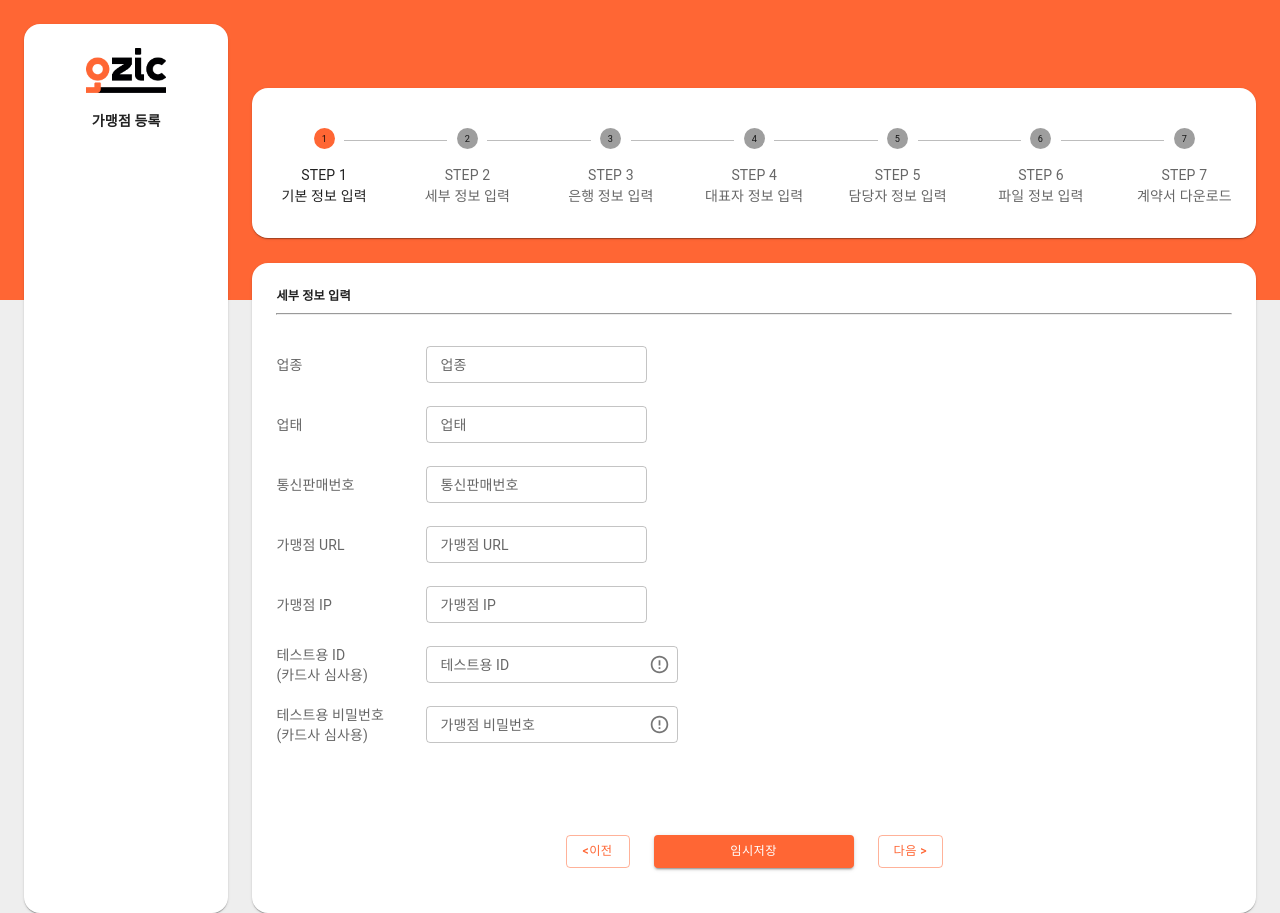
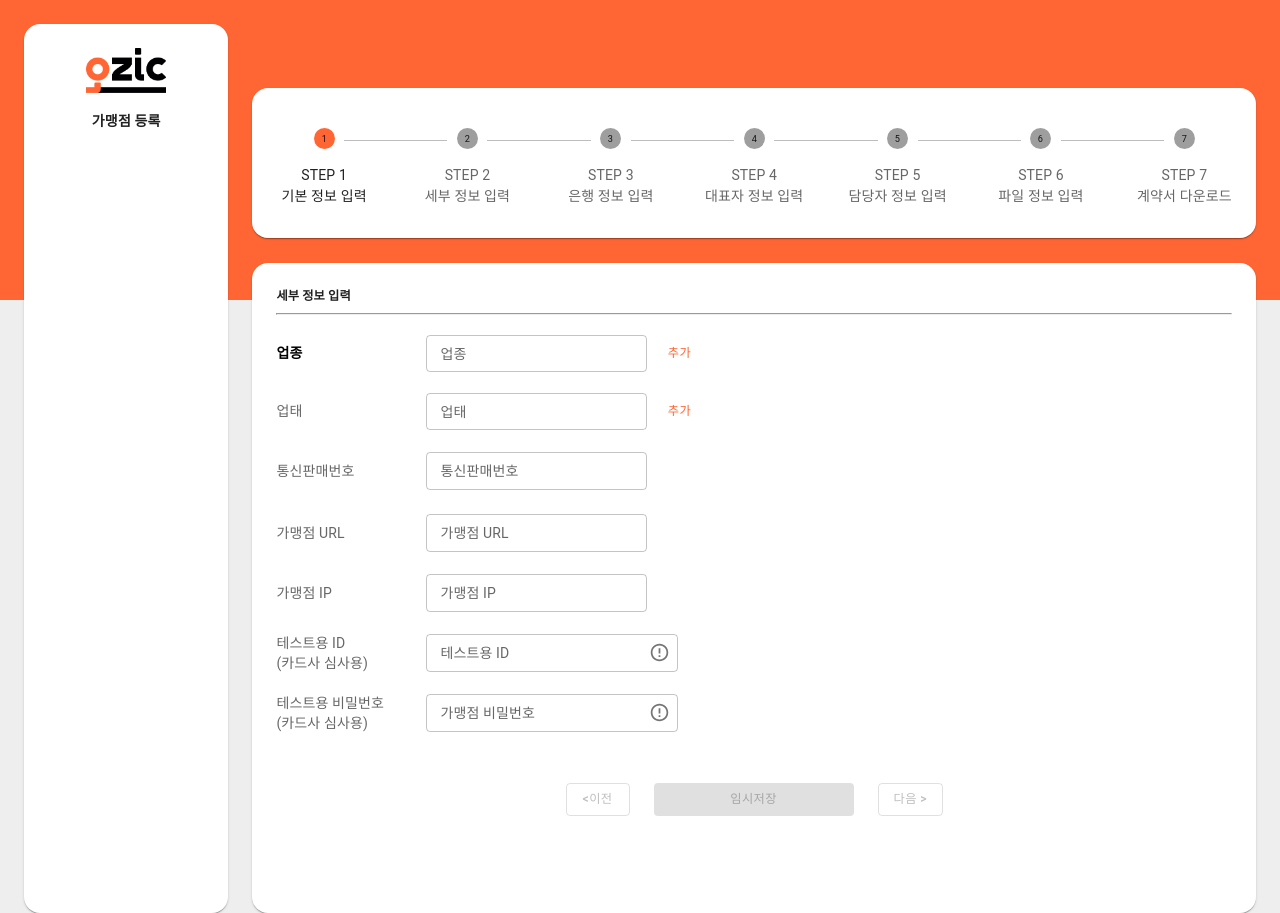
Before and after one commit to tamoimi/ozic-step, a React (Create React App) app: page / in a window 1280 px wide. Built offline with nearby package versions, Linux system fonts and the light colour scheme.

Commit message:
Feat: 업종 및 업태 버튼 추가 삭제 구현

```diff
--- a/src/components/Merchants/Step2.jsx
+++ b/src/components/Merchants/Step2.jsx
@@ -1,22 +1,33 @@
-import React from "react"; // eslint-disable-line no-unused-vars
+import React, { useState } from "react"; // eslint-disable-line no-unused-vars
 import InputLabel from "@mui/material/InputLabel";
 import Button from "@mui/material/Button";
 import Paper from "@mui/material/Paper";
 import Typography from "@mui/material/Typography";
-import { useForm } from "react-hook-form";
+import { Controller, useForm } from "react-hook-form";
 import TextField from "@mui/material/TextField";
 import { Stack } from "@mui/system";
 import IconButton from "@mui/material/IconButton";
 import InputAdornment from "@mui/material/InputAdornment/InputAdornment";
 import ErrorOutline from "@mui/icons-material/ErrorOutline";
 import Tooltip from "@mui/material/Tooltip";
+import Chip from "@mui/material/Chip";
+import { Alert } from "@mui/material";
 
 const Step2 = ({ setCurrentStepProp }) => {
   const {
     register,
     handleSubmit,
-    formState: { errors, isDirty },
-  } = useForm();
+    control,
+    setValue,
+    getValues,
+    formState: { errors, isValid },
+  } = useForm({
+    mode: "onChange",
+    defaultValues: {
+      business: "",
+    },
+  });
+
   const onSubmit = (data) => {
     console.log("step2 에서 다음으로 클릭 됨");
     setCurrentStepProp((prev) => prev + 1);
@@ -24,6 +35,40 @@ const Step2 = ({ setCurrentStepProp }) => {
   const onClick = (data) => {
     console.log("step2에서 이전으로 클릭 됨");
     setCurrentStepProp((prev) => prev - 1);
+  };
+
+  //dynamic list - 업종
+  const [businessList, setBusinessList] = useState([]);
+
+  //add list
+  const addList = () => {
+    if (businessList.length > 4) {
+      alert("5개면 충분");
+      setValue("business", "");
+      return;
+    }
+
+    const businessValue = getValues("business");
+    if (businessValue.trim() === "") return;
+    setBusinessList((prev) => [...prev, businessValue]);
+    setValue("business", "");
+  };
+
+  //delete list
+  const deleteItem = (index) => {
+    let temp = businessList.filter((item, i) => i !== index);
+    setBusinessList(temp);
+  };
+  //validBusiness check
+  const validBusiness = () => {
+    return businessList.length > 0;
+  };
+
+  //keyPress
+  const handleOnKeyPress = (e) => {
+    if (e.key === "Enter") {
+      addList();
+    }
   };
 
   return (
@@ -34,51 +79,111 @@ const Step2 = ({ setCurrentStepProp }) => {
           height: 650,
           p: 3,
           borderRadius: 4,
-          marginTop: 3,
+          mt: 3,
         }}
       >
         <Typography variant="subtitle2" sx={{ fontWeight: "bold" }}>
           세부 정보 입력
         </Typography>
         <hr />
+
         <form onSubmit={handleSubmit(onSubmit)}>
-          <Stack sx={{ marginTop: "20px" }}>
-            <Stack direction="row" alignItems="center" height="60px">
-              <InputLabel htmlFor="business" sx={{ width: 150 }}>
+          {/* 세부 정보 입력폼 Stack */}
+          <Stack sx={{ mt: "20px" }}>
+            <Stack direction="row" alignItems="center">
+              <InputLabel
+                htmlFor="business"
+                sx={{ width: 150, fontWeight: "bold", color: "black" }}
+              >
                 업종
               </InputLabel>
-              <TextField
-                id="business"
-                label="업종"
-                size="small"
-                error={!!errors.business}
-                helperText={errors.business ? errors.business.message : ""}
-                {...register("business", {
-                  required: "업종은 필수값 입니다.",
-                })}
-              />
-              <br />
-            </Stack>
-            <Stack direction="row" alignItems="center" height="60px">
-              <InputLabel htmlFor="businessStatus" sx={{ width: 150 }}>
-                업태
-              </InputLabel>
-              <TextField
-                id="businessStatus"
-                label="업태"
-                size="small"
-                error={!!errors.businessStatus}
-                helperText={
-                  errors.businessStatus ? errors.businessStatus.message : ""
-                }
-                {...register("businessStatus", {
-                  required: "업태는 필수값 입니다.",
-                })}
-              />
+              <Controller
+                name={"business"}
+                control={control}
+                render={({ field: { value, onChange } }) => (
+                  <TextField
+                    label="업종"
+                    size="small"
+                    value={value}
+                    onChange={onChange}
+                    error={!!errors.business}
+                    onKeyPress={handleOnKeyPress}
+                  />
+                )}
+              ></Controller>
+              <Button onClick={addList}> 추가</Button>
               <br />
             </Stack>
 
-            <Stack direction="row" alignItems="center" height="60px">
+            <Stack direction="row" alignItems="center">
+              <InputLabel htmlFor="business" sx={{ width: 150 }}>
+                {/* 업종리스트 */}
+              </InputLabel>
+              <Stack direction="row" spacing={1} sx={{ mt: 1 }}>
+                {businessList.length > 0 &&
+                  businessList.map((item, i) => (
+                    <Chip
+                      key={i}
+                      label={item}
+                      sx={{ mb: 1, mb: 2 }}
+                      size="small"
+                      variant="outlined"
+                      onDelete={() => deleteItem(i)}
+                    ></Chip>
+                  ))}
+              </Stack>
+              <br />
+            </Stack>
+
+            <Stack direction="row" alignItems="center">
+              <InputLabel htmlFor="business" sx={{ width: 150 }}>
+                업태
+              </InputLabel>
+              <Controller
+                name={"business"}
+                // businessStatus
+                control={control}
+                render={({ field: { value, onChange } }) => (
+                  <TextField
+                    label="업태"
+                    size="small"
+                    value={value}
+                    onChange={onChange}
+                    error={!!errors.business}
+                    onKeyPress={handleOnKeyPress}
+                  />
+                )}
+              ></Controller>
+              <Button onClick={addList}> 추가</Button>
+              <br />
+            </Stack>
+
+            <Stack direction="row" alignItems="center">
+              <InputLabel htmlFor="business" sx={{ width: 150 }}>
+                {/* 업태리스트 */}
+              </InputLabel>
+              <Stack direction="row" spacing={1} sx={{ mt: 1 }}>
+                {businessList.length > 0 &&
+                  businessList.map((item, i) => (
+                    <Chip
+                      key={i}
+                      label={item}
+                      sx={{ mb: 1, mb: 2.5 }}
+                      size="small"
+                      variant="outlined"
+                      onDelete={() => deleteItem(i)}
+                    ></Chip>
+                  ))}
+              </Stack>
+              <br />
+            </Stack>
+
+            <Stack
+              direction="row"
+              alignItems="center"
+              height="40px"
+              sx={{ mb: 1.5 }}
+            >
               <InputLabel htmlFor="businessNum" sx={{ width: 150 }}>
                 통신판매번호
               </InputLabel>
@@ -217,12 +322,13 @@ const Step2 = ({ setCurrentStepProp }) => {
             </Stack>
           </Stack>
 
+          {/* 버튼 Stack */}
           <Stack
             direction="row"
             spacing={3}
-            sx={{ marginTop: 10, justifyContent: "center" }}
+            sx={{ justifyContent: "center", mt: 5 }}
           >
-            <Button type="submit" variant="outlined" onClick={onClick}>
+            <Button type="submit" variant="outlined" onClick={onClick} disabled>
               {"<"}이전
             </Button>
             <Button
@@ -230,6 +336,7 @@ const Step2 = ({ setCurrentStepProp }) => {
               variant="contained"
               sx={{ width: 200, color: "white" }}
               onClick={onClick}
+              disabled
             >
               임시저장
             </Button>
@@ -237,7 +344,7 @@ const Step2 = ({ setCurrentStepProp }) => {
             <Button
               type="submit"
               variant="outlined"
-              disabled={!isDirty}
+              disabled={!isValid || !validBusiness()}
               onClick={onSubmit}
             >
               다음 {">"}
@@ -252,6 +359,9 @@ const Step2 = ({ setCurrentStepProp }) => {
         .css-1f1m77v-MuiInputBase-root-MuiOutlinedInput-root {
           padding-right: 0;
         }
+        .MuiStack-root css-ymblet-MuiStack-root {
+          height: 0;
+        }
       `}</style>
     </>
   );
```
